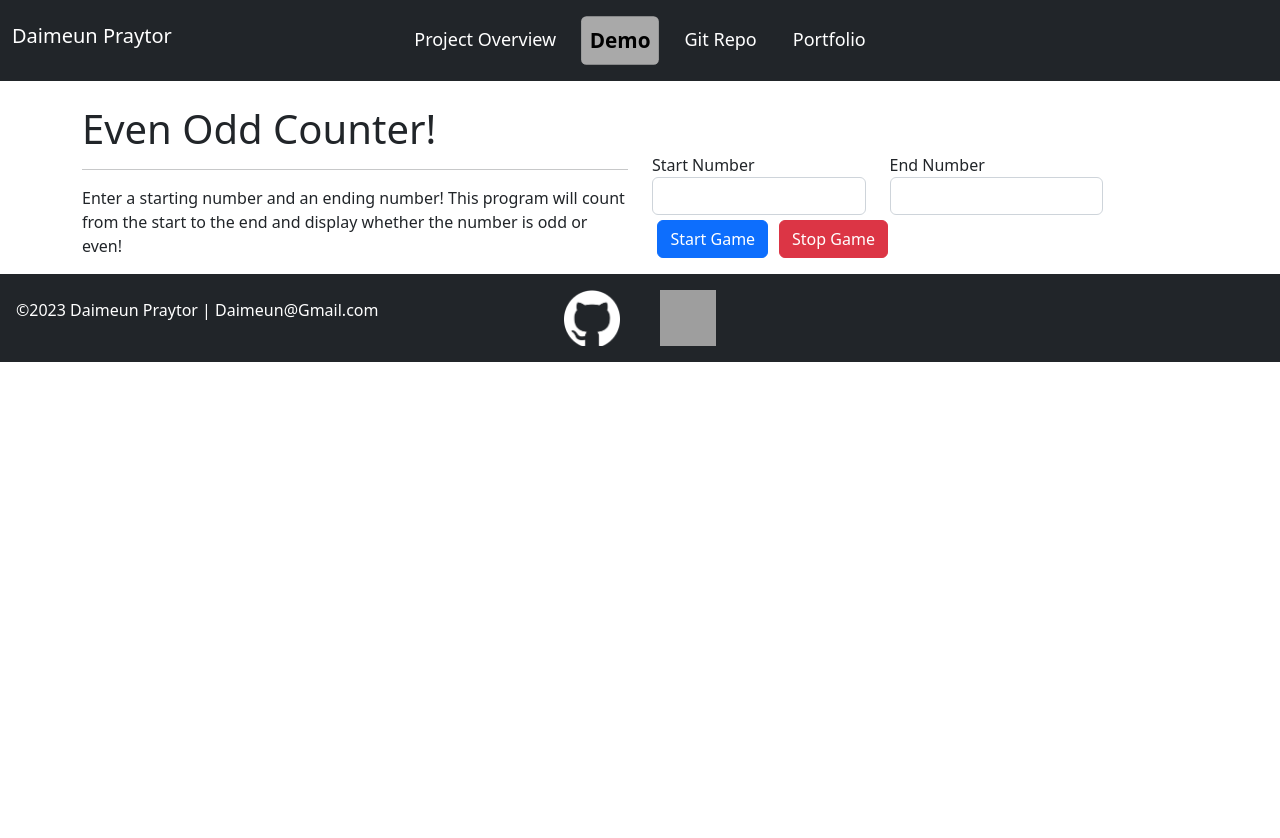
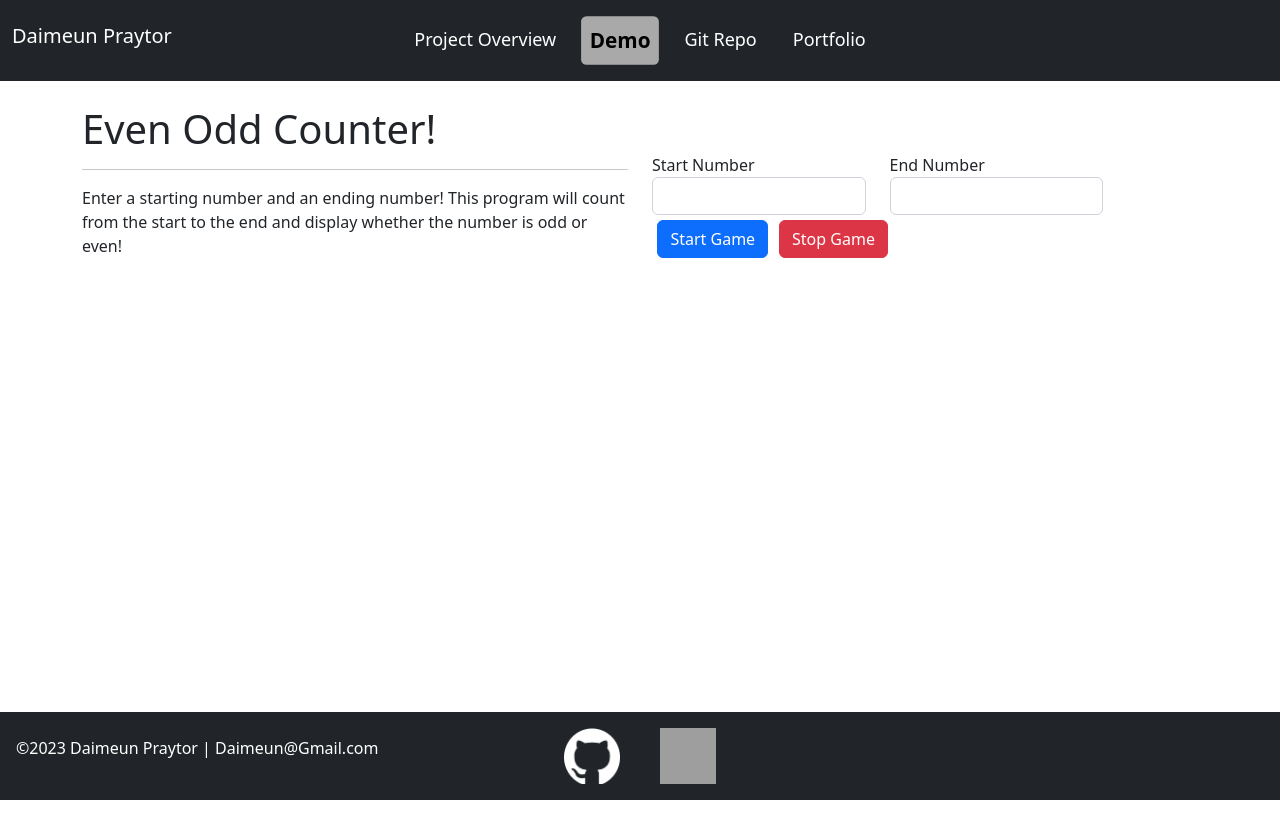
Before and after one commit to Low-Signal/even-odd, an Angular app: page /demo in a window 1280 px wide. Shown: the top 838 px of the page. Before the commit the page ends 800 px from the top, so only its background shows below. Built offline with nearby package versions, Linux system fonts and the light colour scheme; grey boxes are pictures that could not be loaded.

Commit message:
Small layout changes

```diff
--- a/src/app/app.component.html
+++ b/src/app/app.component.html
@@ -1,8 +1,5 @@
-<div class="content-outer-container">
-    <div class="content-inner-container">
-        <app-header></app-header>
-        <router-outlet></router-outlet>
-    </div>
-</div>
-
+<body>
+    <app-header></app-header>
+    <router-outlet></router-outlet>
+</body>
 <app-footer></app-footer>
--- a/src/app/app.component.scss
+++ b/src/app/app.component.scss
@@ -1,3 +1,10 @@
-.content-outer-container {
-    min-height: 100%;
+body {
+    height: 100vh;
 }
+
+.footer-bottom {
+    //display: flex;
+
+    bottom: 0;
+    width: 100%
+}
--- a/src/app/game-demo/game-demo.component.html
+++ b/src/app/game-demo/game-demo.component.html
@@ -1,4 +1,5 @@
 
+<body>
     <div class="container">
         <br>
         <div class="row">
@@ -23,3 +24,4 @@
             </div>
         </div>
     </div>
+</body>
--- a/src/app/overview/overview.component.scss
+++ b/src/app/overview/overview.component.scss
@@ -3,3 +3,7 @@ img {
     height: 4rem;
 
 }
+
+body {
+    height: 100vh;
+}
```
Lines whose indentation alone changed are shown as unchanged.
